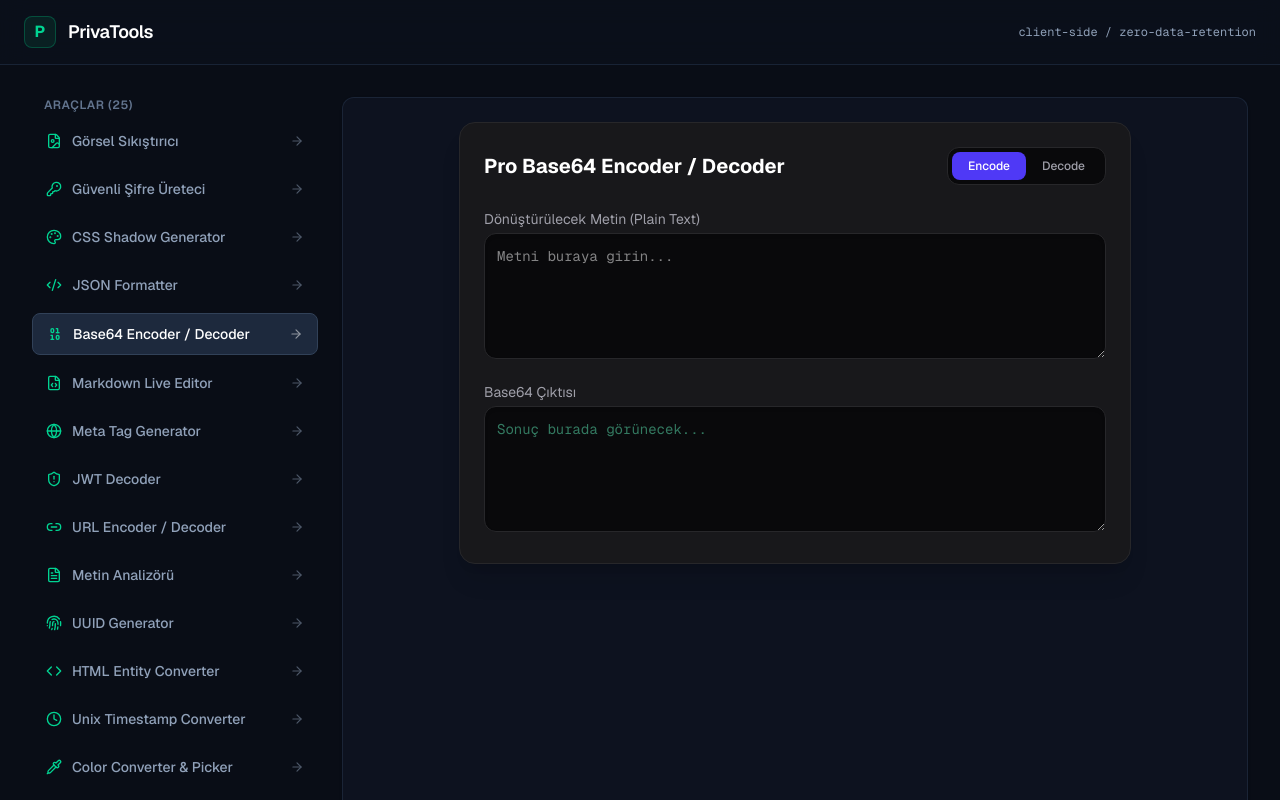
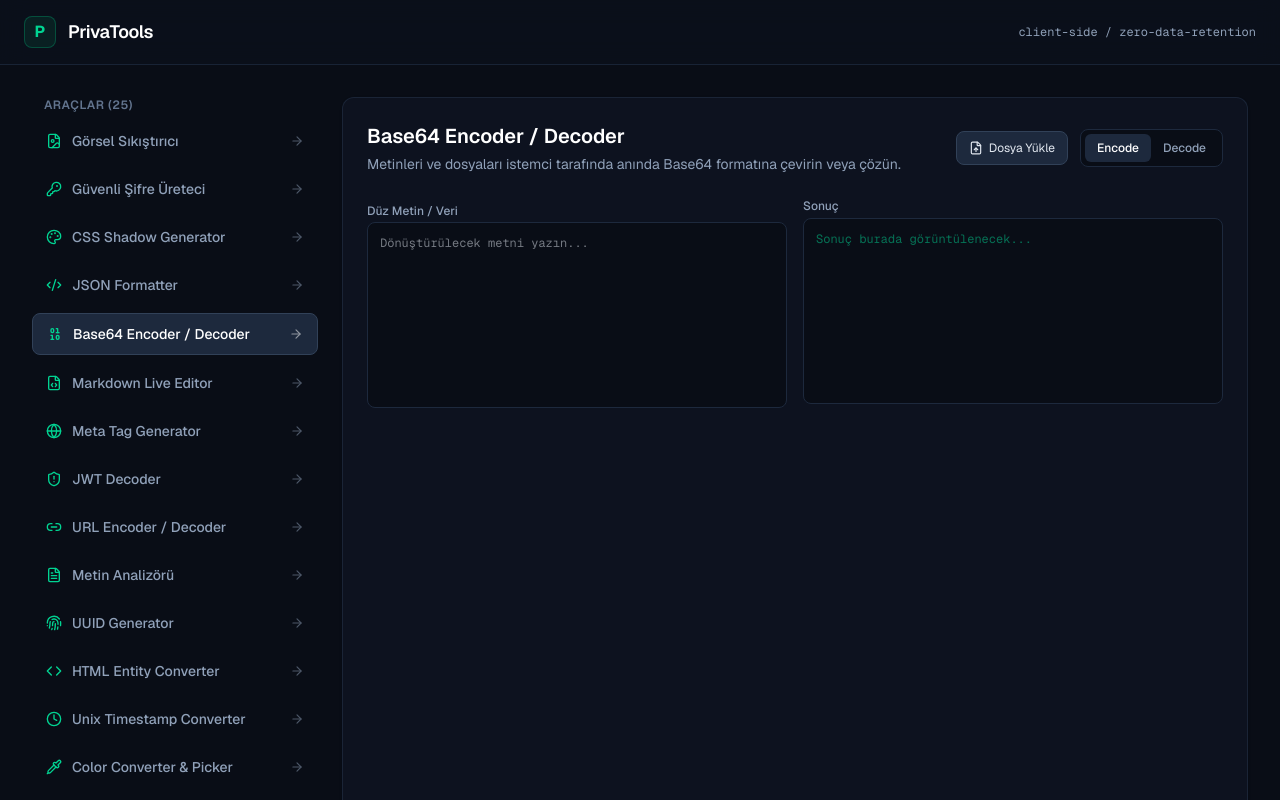
Before and after one commit to MuhammedEdev/privatools, a Next.js app: page / in a window 1280 px wide. Both pictures are taken after a click on the button "Base64 Encoder / Decoder". Shown: the top 800 px of the page. Built offline with nearby package versions, Linux system fonts and the light colour scheme.

Commit message:
Upgrade Base64Converter component with file input and enhanced error handling

```diff
--- a/src/components/tools/Base64Converter.tsx
+++ b/src/components/tools/Base64Converter.tsx
@@ -1,127 +1,129 @@
 "use client";
 
-import React, { useState } from "react";
+import { useState, ChangeEvent } from "react";
+import { Copy, Check, Binary, FileUp, Download, AlertCircle } from "lucide-react";
 
 export default function Base64Converter() {
-  const [input, setInput] = useState("");
-  const [output, setOutput] = useState("");
-  const [mode, setMode] = useState<"encode" | "decode">("encode");
-  const [error, setError] = useState<string | null>(null);
+  const [base64Input, setBase64Input] = useState<string>("");
+  const [base64Output, setBase64Output] = useState<string>("");
+  const [base64Mode, setBase64Mode] = useState<"encode" | "decode">("encode");
+  const [base64Copied, setBase64Copied] = useState<boolean>(false);
+  const [base64Error, setBase64Error] = useState<string | null>(null);
 
-  const handleProcess = (text: string, currentMode: "encode" | "decode") => {
-    setInput(text);
-    setError(null);
-
+  const handleBase64Process = (text: string, mode: "encode" | "decode") => {
+    setBase64Input(text);
+    setBase64Error(null);
     if (!text.trim()) {
-      setOutput("");
+      setBase64Output("");
       return;
     }
-
     try {
-      if (currentMode === "encode") {
-        // Türkçe karakterler için btoa encoding güvenliği
-        const encoded = btoa(
-          encodeURIComponent(text).replace(/%([0-9A-F]{2})/g, (match, p1) =>
-            String.fromCharCode(parseInt(p1, 16))
-          )
-        );
-        setOutput(encoded);
+      if (mode === "encode") {
+        setBase64Output(btoa(unescape(encodeURIComponent(text))));
       } else {
-        // Türkçe karakterler için atob decoding güvenliği
-        const decoded = decodeURIComponent(
-          Array.prototype.map
-            .call(atob(text), (c) => "%" + ("00" + c.charCodeAt(0).toString(16)).slice(-2))
-            .join("")
-        );
-        setOutput(decoded);
+        setBase64Output(decodeURIComponent(escape(atob(text))));
       }
     } catch (err) {
-      setError("Geçersiz Base64 formatı veya karakter dizilimi!");
-      setOutput("");
+      setBase64Error("Geçersiz Base64 formatı çözülemedi.");
+      setBase64Output("");
     }
   };
 
-  const toggleMode = (newMode: "encode" | "decode") => {
-    setMode(newMode);
-    // Mod değiştiğinde input ve output'u yer değiştirerek akışı hızlandıralım
-    const temp = input;
-    setInput(output);
-    setOutput(temp);
-    setError(null);
+  const handleFileUpload = (e: ChangeEvent<HTMLInputElement>) => {
+    const file = e.target.files?.[0];
+    if (!file) return;
+    const reader = new FileReader();
+    reader.onload = () => {
+      const result = reader.result as string;
+      setBase64Input(result);
+      setBase64Output(result);
+      setBase64Mode("encode");
+    };
+    reader.readAsDataURL(file);
   };
 
   const copyToClipboard = () => {
-    if (!output) return;
-    navigator.clipboard.writeText(output);
-    alert("Çıktı panoya kopyalandı!");
+    if (!base64Output) return;
+    navigator.clipboard.writeText(base64Output);
+    setBase64Copied(true);
+    setTimeout(() => setBase64Copied(false), 2000);
   };
 
   return (
-    <div className="p-6 bg-zinc-900 rounded-2xl border border-zinc-800 text-white max-w-2xl mx-auto shadow-xl">
-      <div className="flex flex-col sm:flex-row items-center justify-between gap-4 mb-6">
-        <h2 className="text-xl font-bold">Pro Base64 Encoder / Decoder</h2>
-        <div className="flex bg-zinc-950 p-1 rounded-xl border border-zinc-800">
+    <div className="space-y-6">
+      <div className="flex flex-col sm:flex-row sm:items-center justify-between gap-4">
+        <div>
+          <h1 className="text-xl font-semibold text-white">Base64 Encoder / Decoder</h1>
+          <p className="text-sm text-slate-400 mt-1">
+            Metinleri ve dosyaları istemci tarafında anında Base64 formatına çevirin veya çözün.
+          </p>
+        </div>
+
+        <div className="flex items-center gap-3">
+          <label className="bg-slate-800 hover:bg-slate-700 text-slate-200 text-xs px-3 py-2 rounded-lg cursor-pointer transition flex items-center gap-1.5 border border-slate-700">
+            <FileUp className="w-3.5 h-3.5" /> Dosya Yükle
+            <input type="file" onChange={handleFileUpload} className="hidden" />
+          </label>
+
+          <div className="flex bg-[#090D16] border border-slate-800 rounded-lg p-1 text-xs">
             <button
-            onClick={() => toggleMode("encode")}
-            className={`px-4 py-1.5 rounded-lg text-xs font-medium transition-colors ${
-              mode === "encode" ? "bg-indigo-600 text-white" : "text-zinc-400 hover:text-white"
-            }`}
+              onClick={() => { setBase64Mode("encode"); handleBase64Process(base64Input, "encode"); }}
+              className={`px-3 py-1.5 rounded-md font-medium transition ${base64Mode === "encode" ? "bg-slate-800 text-white" : "text-slate-400 hover:text-white"}`}
             >
               Encode
             </button>
             <button
-            onClick={() => toggleMode("decode")}
-            className={`px-4 py-1.5 rounded-lg text-xs font-medium transition-colors ${
-              mode === "decode" ? "bg-indigo-600 text-white" : "text-zinc-400 hover:text-white"
-            }`}
+              onClick={() => { setBase64Mode("decode"); handleBase64Process(base64Input, "decode"); }}
+              className={`px-3 py-1.5 rounded-md font-medium transition ${base64Mode === "decode" ? "bg-slate-800 text-white" : "text-slate-400 hover:text-white"}`}
             >
               Decode
             </button>
           </div>
         </div>
+      </div>
 
-      <div className="space-y-4">
-        <div>
-          <label className="block text-sm text-zinc-400 mb-1">
-            {mode === "encode" ? "Dönüştürülecek Metin (Plain Text)" : "Base64 Girdisi"}
+      {base64Error && (
+        <div className="bg-rose-500/10 border border-rose-500/30 rounded-lg p-3 text-rose-400 text-xs flex items-center gap-2">
+          <AlertCircle className="w-4 h-4 shrink-0" />
+          <span>{base64Error}</span>
+        </div>
+      )}
+
+      <div className="grid grid-cols-1 md:grid-cols-2 gap-4">
+        <div className="space-y-2">
+          <label className="text-xs font-medium text-slate-400">
+            {base64Mode === "encode" ? "Düz Metin / Veri" : "Base64 Dizisi"}
           </label>
           <textarea
-            rows={5}
-            value={input}
-            onChange={(e) => handleProcess(e.target.value, mode)}
-            className="w-full bg-zinc-950 border border-zinc-800 rounded-xl p-3 text-sm font-mono text-white focus:outline-none focus:border-indigo-500 shadow-inner"
-            placeholder={mode === "encode" ? "Metni buraya girin..." : "Base64 kodunu buraya yapıştırın..."}
+            rows={10}
+            value={base64Input}
+            onChange={(e) => handleBase64Process(e.target.value, base64Mode)}
+            placeholder={base64Mode === "encode" ? "Dönüştürülecek metni yazın..." : "Çözülecek Base64 kodunu yapıştırın..."}
+            className="w-full bg-[#090D16] border border-slate-800 rounded-lg p-3 text-xs font-mono text-slate-200 focus:outline-none focus:border-slate-700 resize-none"
           />
         </div>
 
-        <div>
+        <div className="space-y-2">
           <div className="flex justify-between items-center mb-1">
-            <label className="block text-sm text-zinc-400">
-              {mode === "encode" ? "Base64 Çıktısı" : "Çözülmüş Metin (Plain Text)"}
-            </label>
-            {output && (
+            <label className="text-xs font-medium text-slate-400">Sonuç</label>
+            {base64Output && (
               <button
                 onClick={copyToClipboard}
-                className="text-xs text-indigo-400 hover:text-indigo-300 font-medium transition-colors"
+                className="text-xs text-emerald-400 hover:underline flex items-center gap-1"
               >
-                Çıktıyı Kopyala
+                {base64Copied ? <Check className="w-3 h-3" /> : <Copy className="w-3 h-3" />}
+                {base64Copied ? "Kopyalandı" : "Kopyala"}
               </button>
             )}
           </div>
           <textarea
-            rows={5}
+            rows={10}
             readOnly
-            value={output}
-            className="w-full bg-zinc-950 border border-zinc-800 rounded-xl p-3 text-sm font-mono text-emerald-300 shadow-inner select-all"
-            placeholder="Sonuç burada görünecek..."
+            value={base64Output}
+            placeholder="Sonuç burada görüntülenecek..."
+            className="w-full bg-[#090D16] border border-slate-800 rounded-lg p-3 text-xs font-mono text-emerald-400 focus:outline-none resize-none"
           />
         </div>
-
-        {error && (
-          <div className="p-3 bg-red-950/50 border border-red-800/60 rounded-lg text-red-300 text-xs font-mono">
-            {error}
-          </div>
-        )}
       </div>
     </div>
   );
```
Lines whose indentation alone changed are shown as unchanged.
